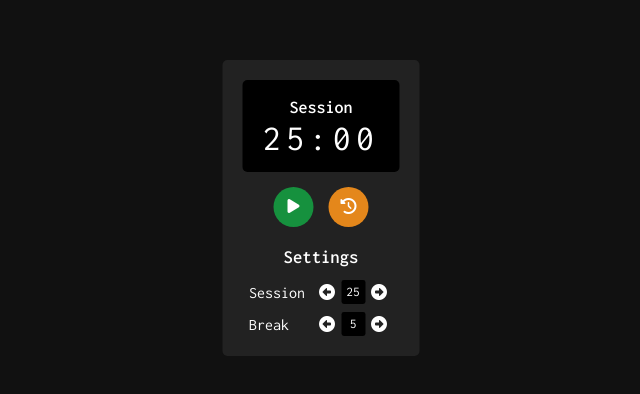
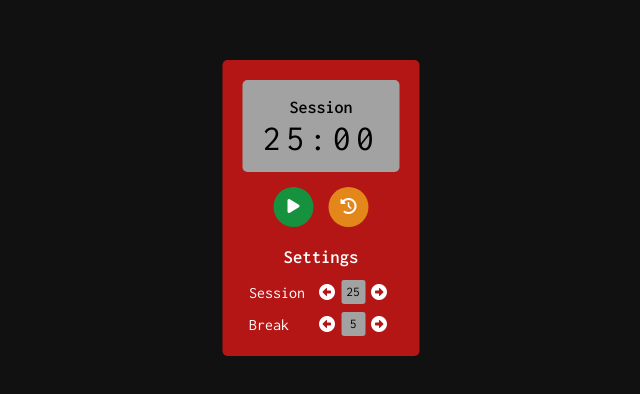
Before and after one commit to dvbsknd/FCC-frontEndProjects, a website: page challenges/pomodoro-clock/index.html in a window 1280 px wide. Shown: the part 192-586 px from the top of the page, without its empty margins (319-959 px from the left). Drawn offline with nearby package versions, Linux system fonts and the light colour scheme.

Commit message:
A pomodoro should be red

```diff
--- a/challenges/pomodoro-clock/styles.css
+++ b/challenges/pomodoro-clock/styles.css
@@ -17,7 +17,7 @@ body {
   left: 50%;
   transform: translate(-50%, -50%);
   padding: 20px;
-  background: #222;
+  background: #b31614;
   border-radius: 5px;
 }
 
@@ -25,9 +25,9 @@ body {
   text-align: center;
   margin-bottom: 15px;
   padding: 15px 20px;
-  background-color: #000;
+  background-color: #a2a2a2;
   border-radius: 5px;
-  color: white;
+  color: black;
 }
 .display h3 {
   margin: 3px 0;
@@ -101,8 +101,8 @@ body {
   padding: 5px;
   font-family: 'Inconsolata', monospace;
   -moz-appearance: textfield;
-  background: black;
-  color: white;
+  background-color: #a2a2a2;
+  color: black;
   border-radius: 10%;
   border: 0;
 }
```
